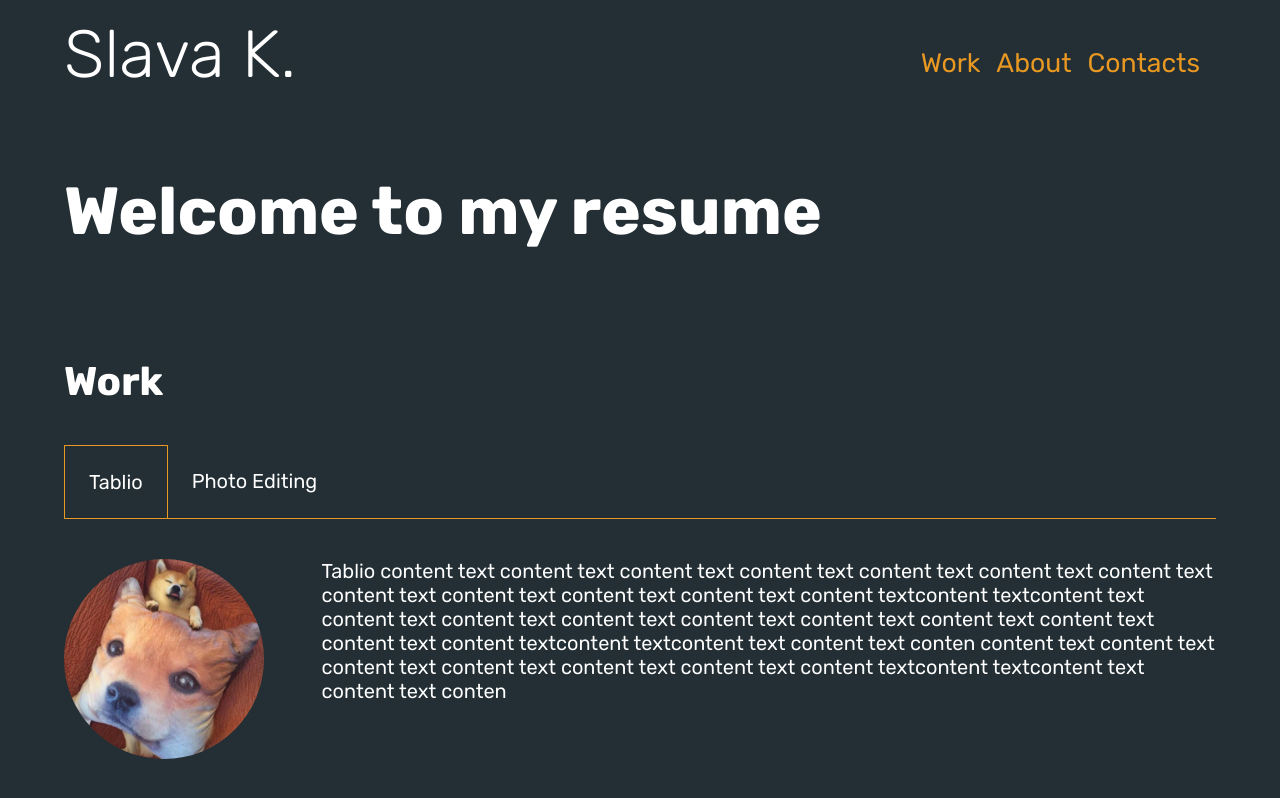
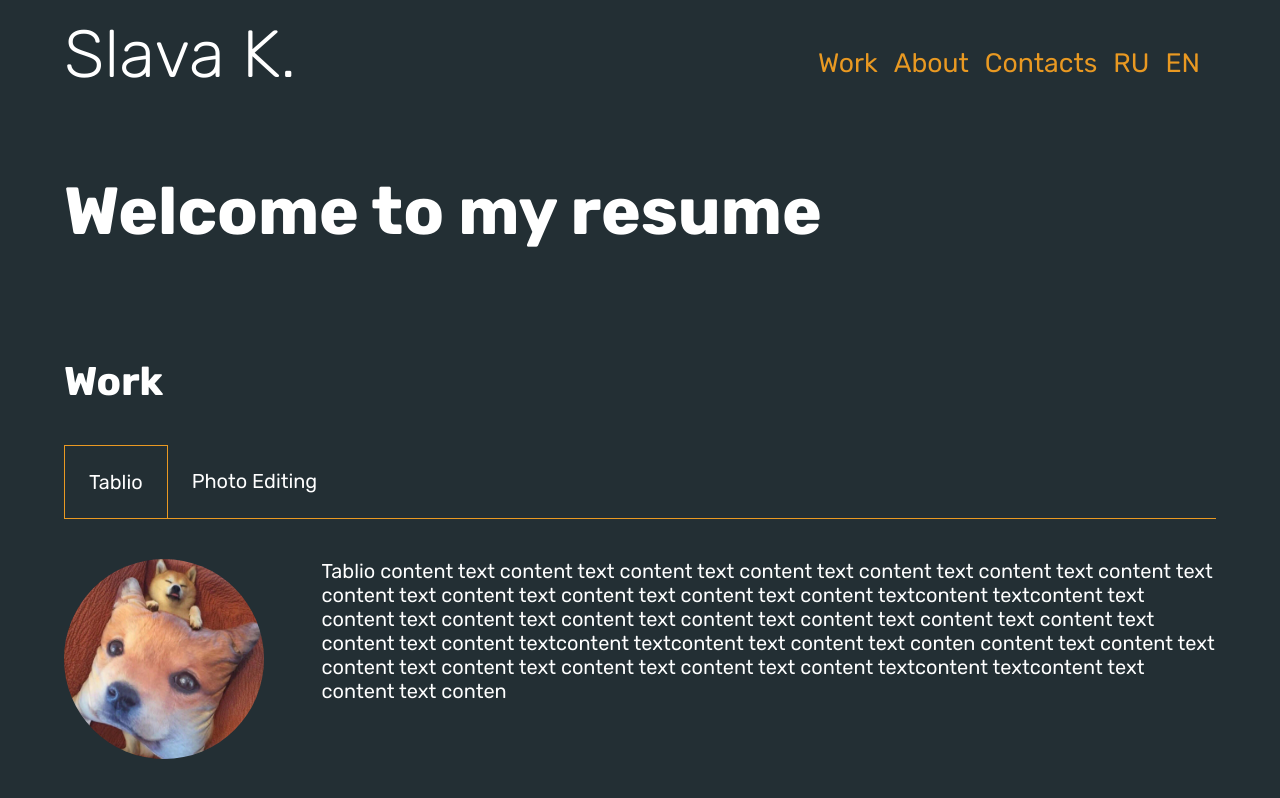
Before and after one commit to DazzlingFame/react-app-client, a React (Create React App) app: page / in a window 1280 px wide. Built offline with nearby package versions, Linux system fonts and the light colour scheme.

Commit message:
header links localised

```diff
--- a/src/screens/resume/components/aboutContent/constants.ts
+++ /dev/null
@@ -1,3 +0,0 @@
-export const ABOUT_HEADER = 'Hi, I’m Viacheslav Kolesnikov.';
-
-export const ABOUT_TEXT = 'Native Russian, I grew up in Moscow. I’ve been enjoying art since childhood and tried myself in a wide range of traditional arts such as watercolor painting, drawing, bead jewelry, and embroidery. My favorite artists are Alphonse Mucha, Ivan Aivazovsky, Arkhip Kuindzhi, and Claude Monet. My other passion is in IT. I hold a bachelor’s degree in Information Tecnology from the Russian State University of Trade and Economics in 2011. I had been working as an IT technical support specialist for 6 years before I moved to the USA. I recently moved to Portland, OR from Moscow, Russia, and decided to explore digital design as a profession. This new profession became a golden mean for me as the union of traditional art and digital technology.';
--- a/src/screens/resume/constants.ts
+++ b/src/screens/resume/constants.ts
@@ -1,18 +1,35 @@
 import {AboutTexts} from "./components/aboutContent";
 import {TextWithTranslation} from "../../utils/localisation";
 
-export const DEFAULT_CONTENT = 'Tablio';
+export type HeaderLinksText = {
+    work: string,
+    about: string,
+    contacts: string,
+}
 
 type MultiLanguageTexts = {
-    aboutTexts: TextWithTranslation<AboutTexts>
+    headerLinks: TextWithTranslation<HeaderLinksText>
+    aboutTexts: TextWithTranslation<AboutTexts>,
 }
 
 export const multiLanguageTexts: MultiLanguageTexts = {
+    headerLinks: {
+        en: {
+            work: 'Work',
+            about: 'About',
+            contacts: 'Contacts',
+        },
+        ru: {
+            work: 'Работа',
+            about: 'Обо мне',
+            contacts: 'Контакты',
+        },
+    },
     aboutTexts: {
         en: {
             sectionName: 'About',
-            header: 'qwe',
-            text: 'qwe',
+            header: 'Hi, I’m Viacheslav Kolesnikov.',
+            text: 'Just a good guy',
         },
         ru: {
             sectionName: 'Обо мне',
--- a/src/screens/resume/index.tsx
+++ b/src/screens/resume/index.tsx
@@ -3,38 +3,56 @@ import './resumeScreenStyles.css'
 import {WorkContent} from "./components/workContent";
 import {AboutContent} from "./components/aboutContent";
 import {getLocalisedTexts, LocaleEnum} from "../../utils/localisation";
-import {multiLanguageTexts} from "./constants";
+import {HeaderLinksText, multiLanguageTexts} from "./constants";
 
-type PropsType = {
+type Props = {
 
 }
 
-export class Resume extends React.PureComponent<PropsType> {
+type State = {
+    locale: LocaleEnum;
+}
+
+export class Resume extends React.PureComponent<Props, State> {
     workRef: React.RefObject<HTMLDivElement> | null;
     aboutRef: React.RefObject<HTMLDivElement> | null;
     contactsRef: React.RefObject<HTMLDivElement> | null;
 
-    constructor(props: PropsType) {
+    constructor(props: Props) {
         super(props);
         this.workRef = React.createRef<HTMLDivElement>();
         this.aboutRef = React.createRef<HTMLDivElement>();
         this.contactsRef = React.createRef<HTMLDivElement>();
+
+        this.state = {
+            locale: LocaleEnum.en,
+        }
     }
 
-    headerLinksConfig: Array<{text: string; onClick: () => void}> = [
-        {text: 'Work', onClick: () => {
+    getHeaderLinksConfig = ({work, about, contacts}: HeaderLinksText) => ([
+        {text: work, onClick: () => {
                 this.workRef?.current && this.workRef.current.scrollIntoView({behavior: "smooth", block: "start"});
         }},
-        {text: 'About', onClick: () => {
+        {text: about, onClick: () => {
                 this.aboutRef?.current && this.aboutRef.current.scrollIntoView({behavior: "smooth", block: "start"});
             }},
-        {text: 'Contacts', onClick: () => {
+        {text: contacts, onClick: () => {
                 this.contactsRef?.current && this.contactsRef.current.scrollIntoView({behavior: "smooth", block: "start"});
+            }},
+        {text: 'RU', onClick: () => {
+                this.setState({
+                    locale: LocaleEnum.ru,
+                })
+            }},
+        {text: 'EN', onClick: () => {
+                this.setState({
+                    locale: LocaleEnum.en,
+                })
             }}
-    ];
+    ]);
 
     render() {
-        const headerLinks = this.headerLinksConfig.map(item => (
+        const headerLinks = this.getHeaderLinksConfig(getLocalisedTexts(multiLanguageTexts.headerLinks, this.state.locale)).map(item => (
             <div className={'header_link_container'} onClick={item.onClick}>
                 <p className={'regular_text'}>
                     {item.text}
@@ -60,7 +78,7 @@ export class Resume extends React.PureComponent<PropsType> {
                         <WorkContent />
                     </div>
                     <div ref={this.aboutRef}>
-                        <AboutContent texts={getLocalisedTexts(multiLanguageTexts.aboutTexts, LocaleEnum.ru)}/>
+                        <AboutContent texts={getLocalisedTexts(multiLanguageTexts.aboutTexts, this.state.locale)}/>
                     </div>
                     <div ref={this.contactsRef}>
                         <p>
```
